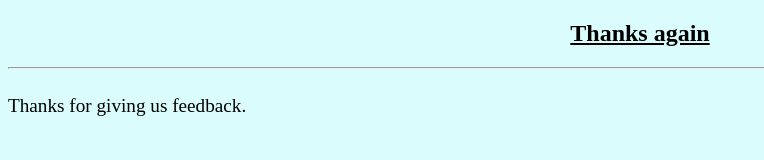
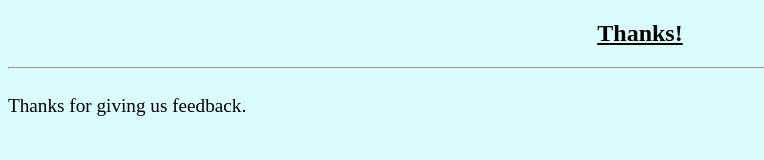
Before and after one commit to amankrsharma2011/amankrsharma2011.github.io, a plain HTML site: page feedback.html in a window 1280 px wide. Shown: the whole page, without its empty margins (0-764 px from the left). Drawn offline with Linux system fonts and the light colour scheme.

Commit message:
Update feedback.html

```diff
--- a/feedback.html
+++ b/feedback.html
@@ -7,7 +7,7 @@
         <link rel="stylesheet" href="newclass.css">
     </head>
     <body>
-        <h2><u>Thanks again</u></h2>
+        <h2><u>Thanks!</u></h2>
         <hr/>
         <br/>
         <big>Thanks for giving us feedback.</big>
```
